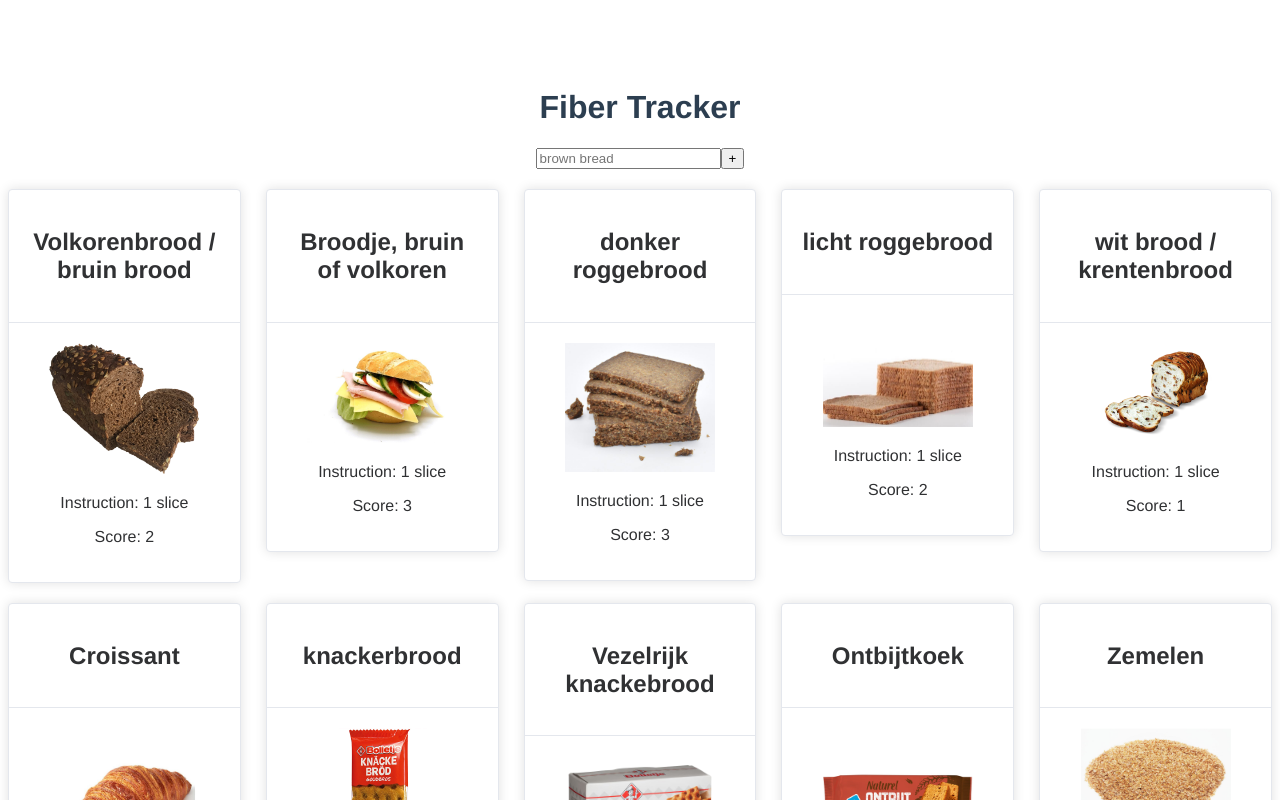
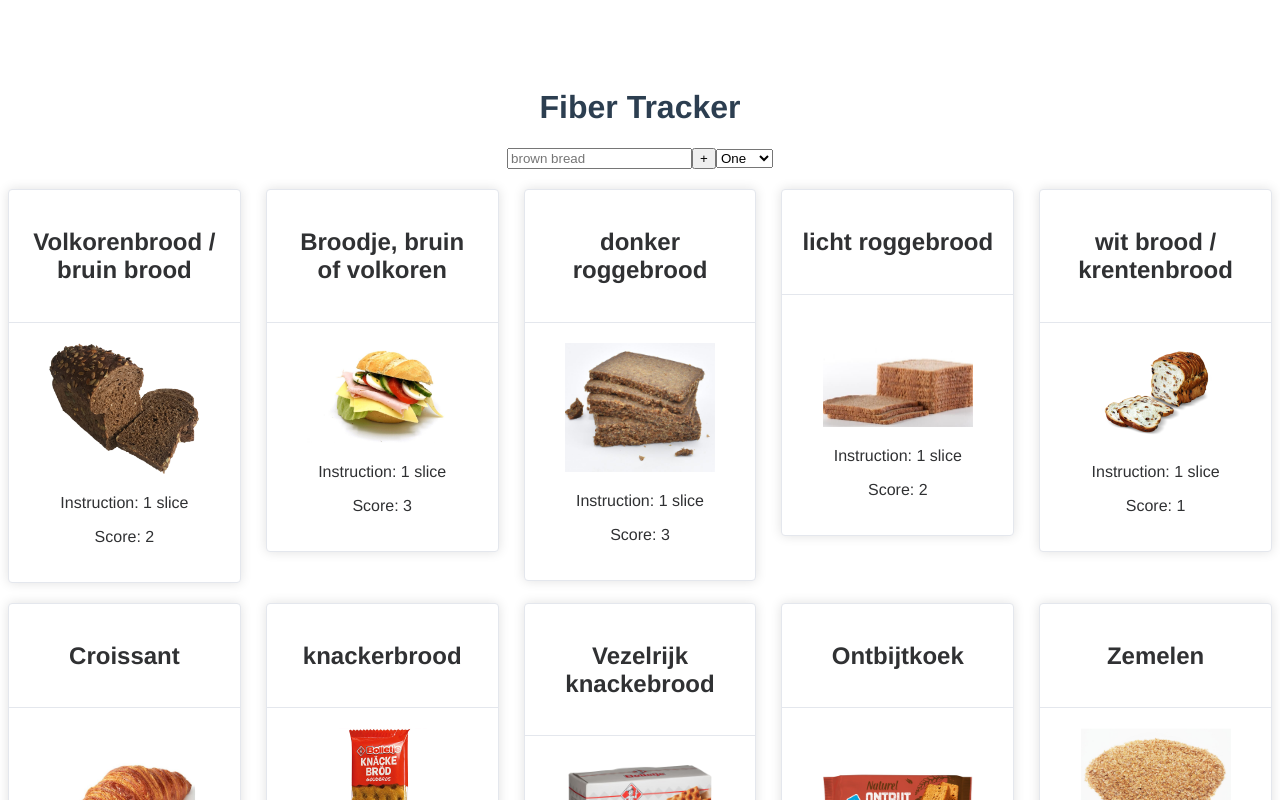
Before and after one commit to tannazma/fiber-tracker, a Vue app in the folder frontend/: page / in a window 1280 px wide. Shown: the top 800 px of the page. Built offline with nearby package versions, Linux system fonts and the light colour scheme.

Commit message:
create a temporary dropdown menu after click on + button

```diff
--- a/frontend/src/App.vue
+++ b/frontend/src/App.vue
@@ -7,6 +7,15 @@
     <h1>Fiber Tracker</h1>
     <input type="text" v-model="searchQuery" placeholder="brown bread" />
     <button @click="submit">+</button>
+    <select v-model="selected" ref="selectMenu">
+      <option
+        v-for="(option, index) in options"
+        :value="option.value"
+        :key="index"
+      >
+        {{ option.text }}
+      </option>
+    </select>
     <div class="fiber-foods-container">
       <div
         v-for="(fiberFood, index) in filteredFiberFoods"
@@ -35,6 +44,13 @@
 import { ref, onMounted, computed } from "vue";
 const fiberFoods = ref([]);
 const searchQuery = ref("");
+const selected = ref("A");
+const selectMenu = ref(null);
+const options = ref([
+  { text: "One", value: "A" },
+  { text: "Two", value: "B" },
+  { text: "Three", value: "C" },
+]);
 const imageBaseUrl =
   process.env.NODE_ENV === "production" ? "/fiber-tracker/" : "";
 
@@ -64,7 +80,9 @@ const filteredFiberFoods = computed(() => {
 });
 
 const submit = () => {
-  alert();
+  if (selectMenu.value) {
+    selectMenu.value.focus();
+  }
 };
 </script>
 
```
